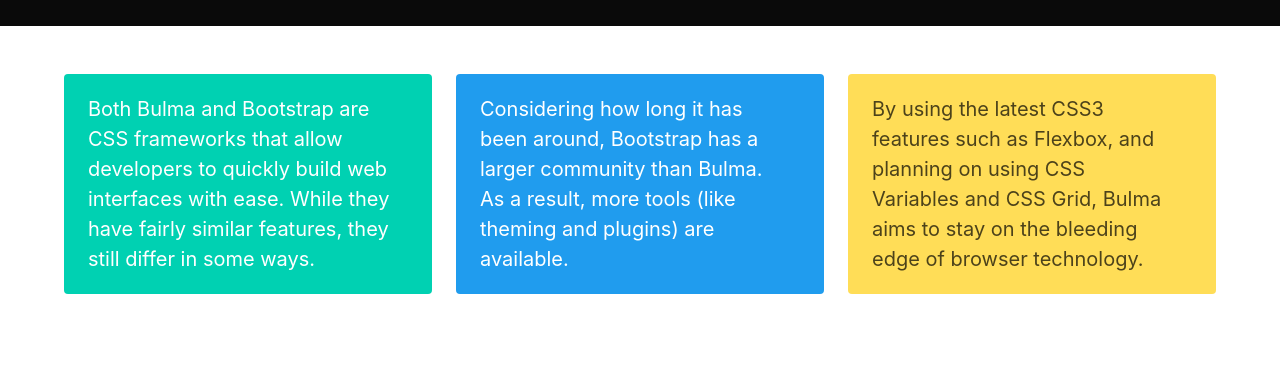
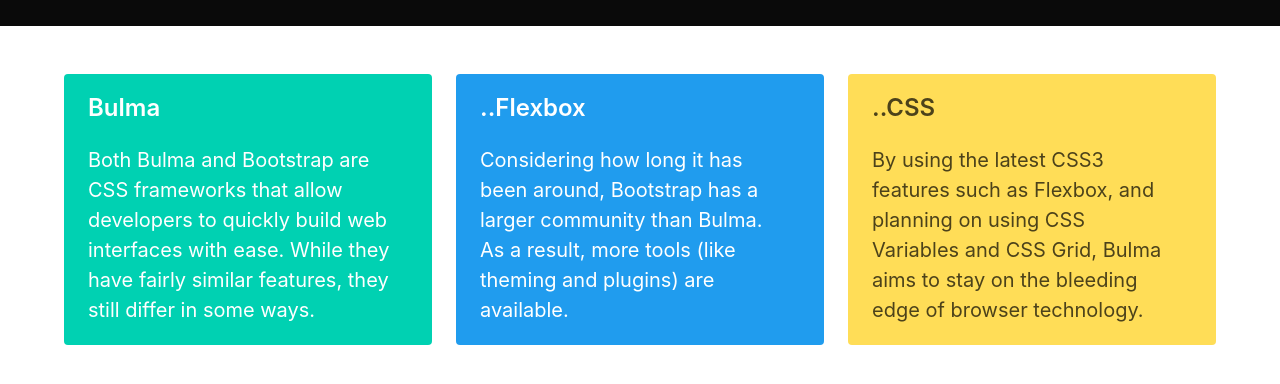
Before and after one commit to settipalli/Bulma-Playground, a plain HTML site: page index.html in a window 1280 px wide. Shown: the part 198-582 px from the top of the page. Drawn offline with Linux system fonts and the light colour scheme.

Commit message:
Ch4. Added a title.

```diff
--- a/index.html
+++ b/index.html
@@ -34,6 +34,7 @@
             <div class="columns">
                 <div class="column">
                     <div class="notification is-primary">
+                        <h1 class="title is-size-4">Bulma</h1>
                         <p class="is-size-5">
                             Both Bulma and Bootstrap are CSS frameworks that allow developers to quickly build web interfaces with ease. While they
                             have fairly similar features, they still differ in some ways.
@@ -42,6 +43,7 @@
                 </div>
                 <div class="column">
                     <div class="notification is-info">
+                        <h1 class="title is-size-4">..Flexbox</h1>
                         <p class="is-size-5">
                             Considering how long it has been around, Bootstrap has a larger community than Bulma. As a result, more tools (like
                             theming and plugins) are available.
@@ -50,6 +52,7 @@
                 </div>
                 <div class="column">
                     <div class="notification is-warning">
+                        <h1 class="title is-size-4">..CSS</h1>
                         <p class="is-size-5">
                             By using the latest CSS3 features such as Flexbox, and planning on using CSS Variables and CSS Grid, Bulma aims to stay
                             on the bleeding edge of browser technology.
```
